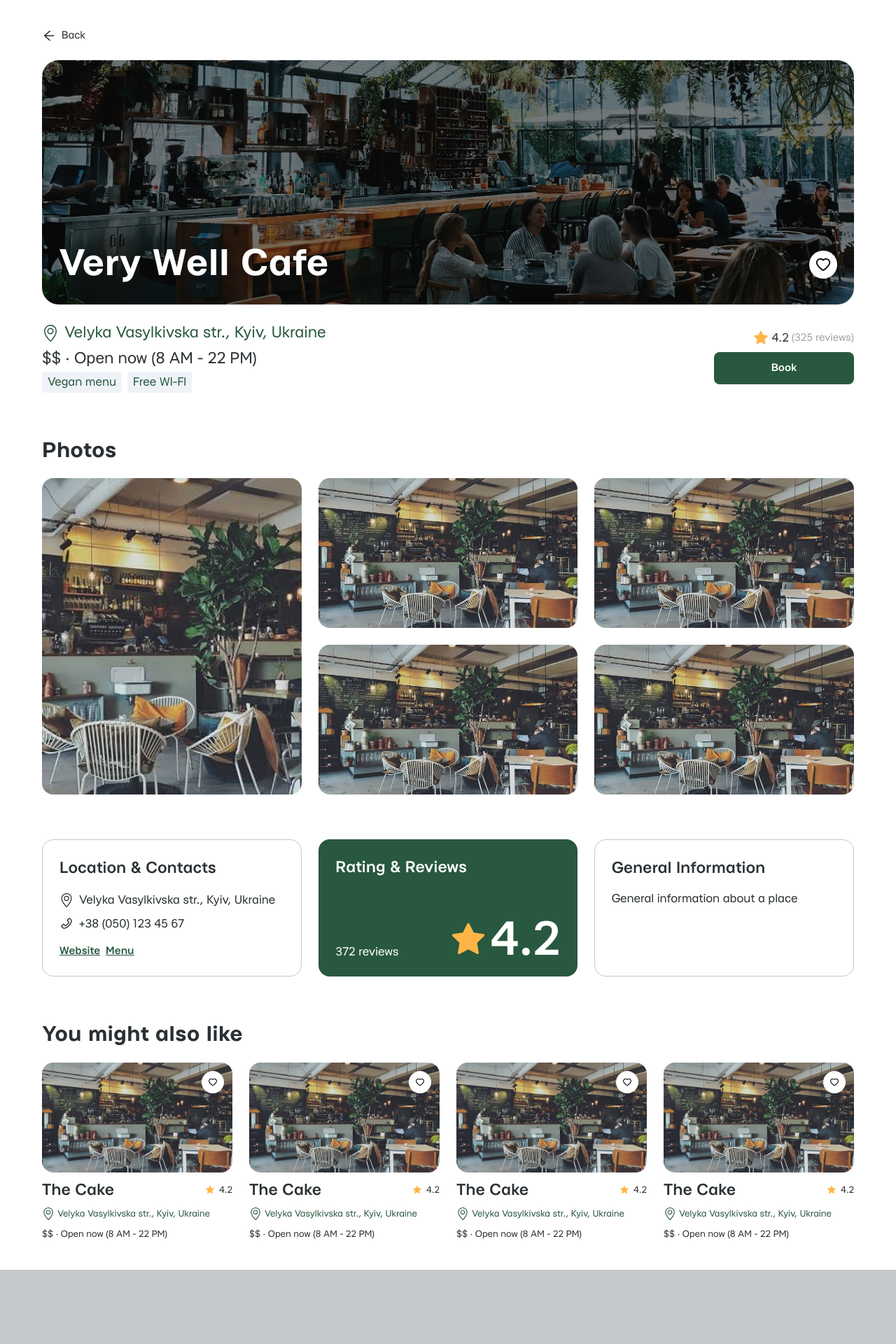
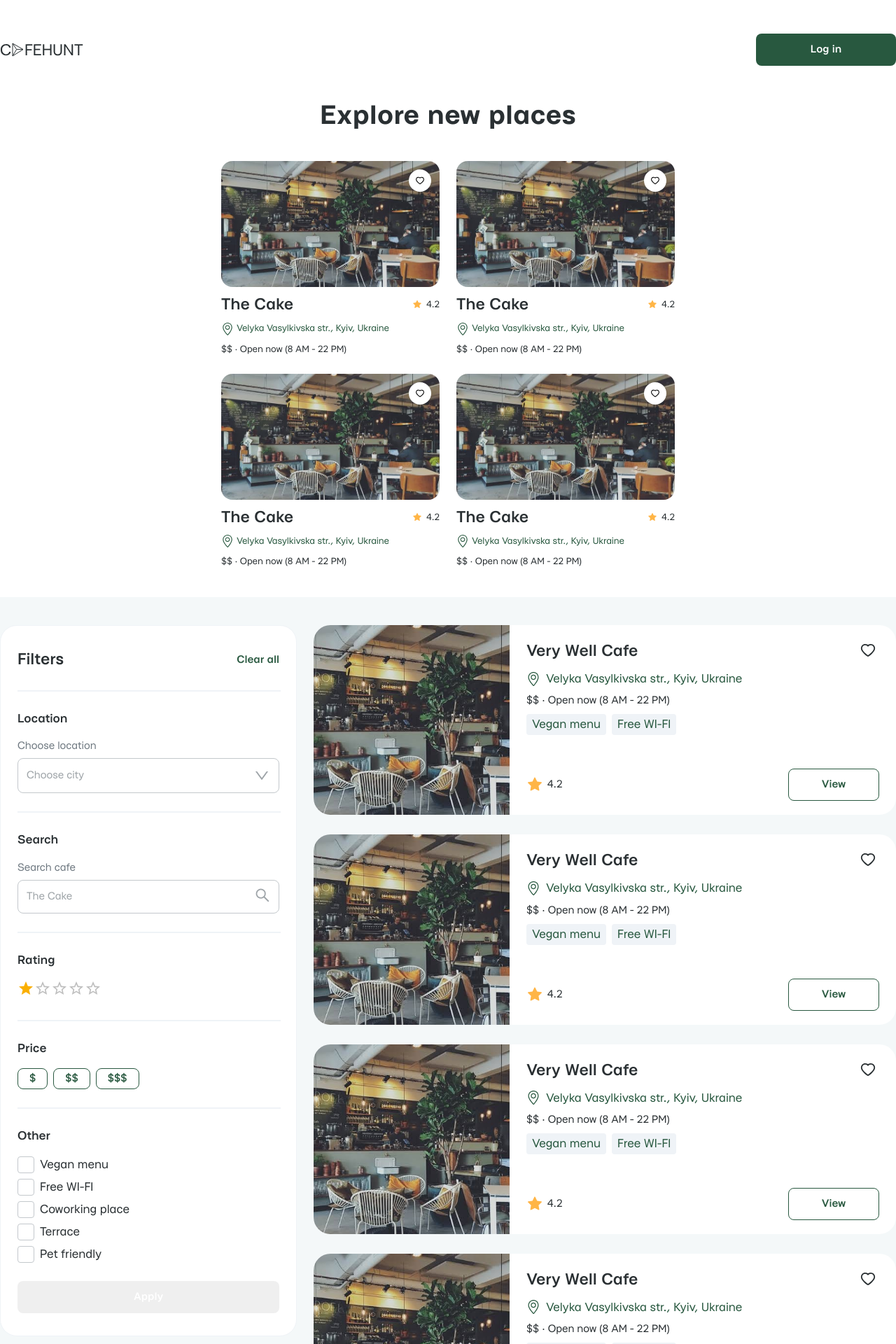
Before and after one commit to cafehunt/cafehunt-front, a React (Vite) app: page / in a window 1280 px wide. Shown: the top 1920 px of the page at 70% size. Before the commit the page ends 1814 px from the top, so only its background shows below. Built offline with nearby package versions, Linux system fonts and the light colour scheme.

Commit message:
feature: Complete home page layout

```diff
--- a/src/App.styled.ts
+++ b/src/App.styled.ts
@@ -67,7 +67,7 @@ export const GlobalStyles = createGlobalStyle`
     text-rendering: optimizeSpeed;
     color: ${COLORS.black};
 
-    background-color: ${COLORS.grey};
+    background-color: ${COLORS.background};
   }
 
   a:not([class]) {
--- a/src/App.tsx
+++ b/src/App.tsx
@@ -18,8 +18,8 @@ const App: FC = () => {
       {/* <Signup /> */}
       {/* <ItemCardSmall /> */}
       {/* <ItemCard /> */}
-      <Cafe />
-      {/* <Home /> */}
+      {/* <Cafe /> */}
+      <Home />
     </ThemeProvider>
   );
 };
--- a/src/components/Filters/Filter/index.ts
+++ /dev/null
@@ -1 +0,0 @@
-export * from './Filter';
--- a/src/components/Filters/Filter/Filter.styled.ts
+++ b/src/components/Filters/Filters.styled.ts
@@ -1,12 +1,14 @@
 import styled from 'styled-components';
-import { COLORS, FONT_SIZES, FONT_WEIGHTS } from '../../../theme';
+import { COLORS, FONT_SIZES, FONT_WEIGHTS } from '../../theme';
 
 export const FilterContainer = styled.div`
   width: 424px;
+  padding: 32px 24px;
+  align-self: flex-start;
+
   border-radius: 24px;
   border: 1px solid ${COLORS.light_grey};
   background-color: ${COLORS.white};
-  padding: 32px 24px;
 `;
 
 export const FiltersItem = styled.h2`
--- a/src/components/Filters/Rating/index.ts
+++ b/src/components/Filters/Rating/index.ts
@@ -0,0 +1 @@
+export * from './Rating';
--- /dev/null
+++ b/src/components/Filters/index.ts
@@ -0,0 +1 @@
+export * from './Filters';
--- a/src/pages/Home/Home.styled.ts
+++ b/src/pages/Home/Home.styled.ts
@@ -8,28 +8,36 @@ import {
 } from '../../theme';
 
 export const HomeStyled = styled.div`
-  padding: 40px 20px;
-
-  background-color: ${COLORS.white};
-
-  @media (min-width: ${MEDIA.tablets}) {
-    padding: 40px 60px;
-  }
+  padding-bottom: 56px;
 `;
 
 export const HomeHeader = styled.header`
+  padding: 48px 0;
+
+  background-color: ${COLORS.white};
+`;
+
+export const HomeHeaderWrapper = styled.div`
   display: flex;
   justify-content: space-between;
   align-items: center;
   max-width: 1320px;
+  width: 100%;
   margin: 0 auto;
 
   @media (min-width: ${MEDIA.tablets}) {
-    margin: 0 auto 48px;
+    margin: 0 auto;
   }
 `;
 
 export const HomeExplore = styled.section`
+  margin-bottom: 40px;
+  padding-bottom: 40px;
+
+  background-color: ${COLORS.white};
+`;
+
+export const HomeExploreWrapper = styled.div`
   display: flex;
   justify-content: center;
   align-items: center;
@@ -53,11 +61,21 @@ export const ExploreList = styled.div`
 
   grid-template-columns: repeat(2, 1fr);
 
-  /* @media (min-width: ${MEDIA.desktops}) {
-    grid-template-columns: repeat(3, 1fr);
-  } */
-
   @media (min-width: ${MEDIA.ultraDesktops}) {
     grid-template-columns: repeat(4, 1fr);
   }
 `;
+
+export const HomeContent = styled.section`
+  display: flex;
+  gap: 24px;
+  max-width: 1320px;
+  margin: 0 auto;
+`;
+
+export const CafeResults = styled.div`
+  display: flex;
+  flex-direction: column;
+  flex: 1;
+  gap: 28px;
+`;
--- a/src/pages/Home/Home.tsx
+++ b/src/pages/Home/Home.tsx
@@ -1,15 +1,21 @@
 import { FC } from 'react';
 import {
   HomeHeader,
+  HomeHeaderWrapper,
   ExploreList,
   HomeStyled,
   Title,
   HomeExplore,
+  HomeExploreWrapper,
+  HomeContent,
+  CafeResults,
 } from './Home.styled';
 import { Logo } from '../../components/Logo';
 import { Button } from '../../components/Button';
 import { useMediaQueries } from '../../hooks/useMediaQueries';
 import { ItemCardSmall } from '../../components/ItemCardSmall';
+import { Filters } from '../../components/Filters';
+import { ItemCard } from '../../components/ItemCard';
 
 export const Home: FC = () => {
   const { sm } = useMediaQueries();
@@ -17,10 +23,13 @@ export const Home: FC = () => {
   return (
     <HomeStyled>
       <HomeHeader>
+        <HomeHeaderWrapper>
           <Logo />
           <Button width={sm ? '200px' : '100px'}>Log in</Button>
+        </HomeHeaderWrapper>
       </HomeHeader>
       <HomeExplore>
+        <HomeExploreWrapper>
           {sm && (
             <div>
               <Title>Explore new places</Title>
@@ -32,7 +41,19 @@ export const Home: FC = () => {
               </ExploreList>
             </div>
           )}
+        </HomeExploreWrapper>
       </HomeExplore>
+      <HomeContent>
+        <Filters />
+        <CafeResults>
+          <ItemCard />
+          <ItemCard />
+          <ItemCard />
+          <ItemCard />
+          <ItemCard />
+          <ItemCard />
+        </CafeResults>
+      </HomeContent>
     </HomeStyled>
   );
 };
```
Also changed, not shown: src/components/Filters/Filters.tsx (renamed from src/components/Filters/Filter/Filter.tsx, +7 -7 lines). Lines whose indentation alone changed are shown as unchanged.
